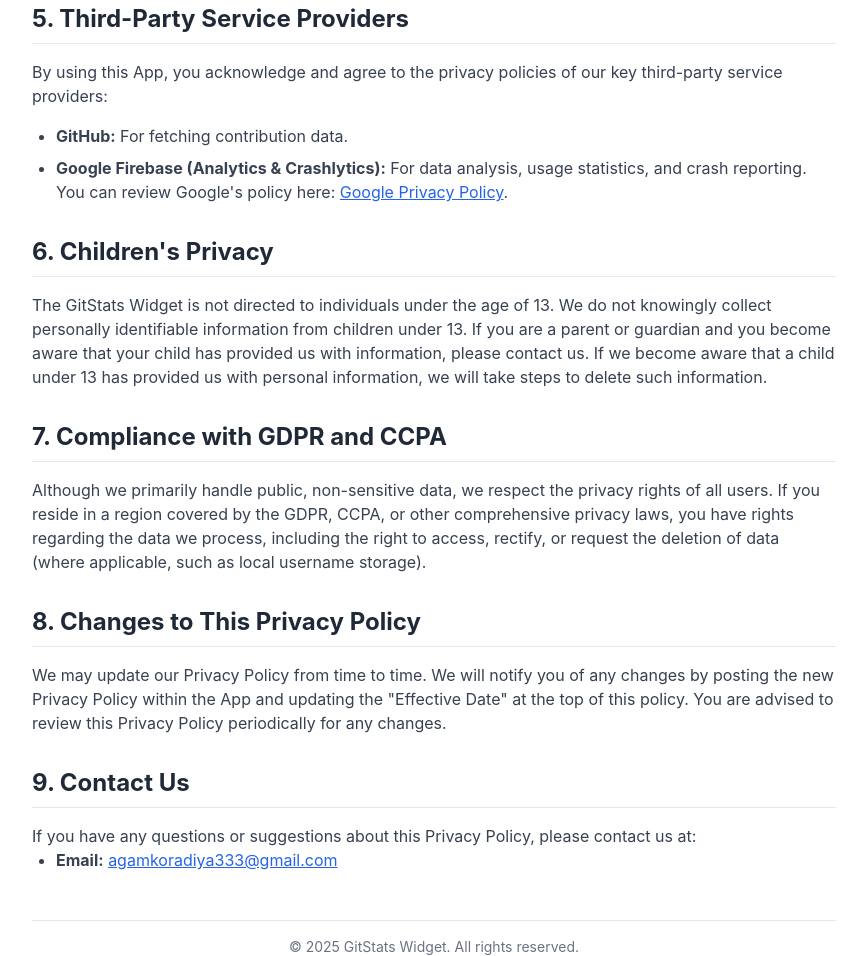
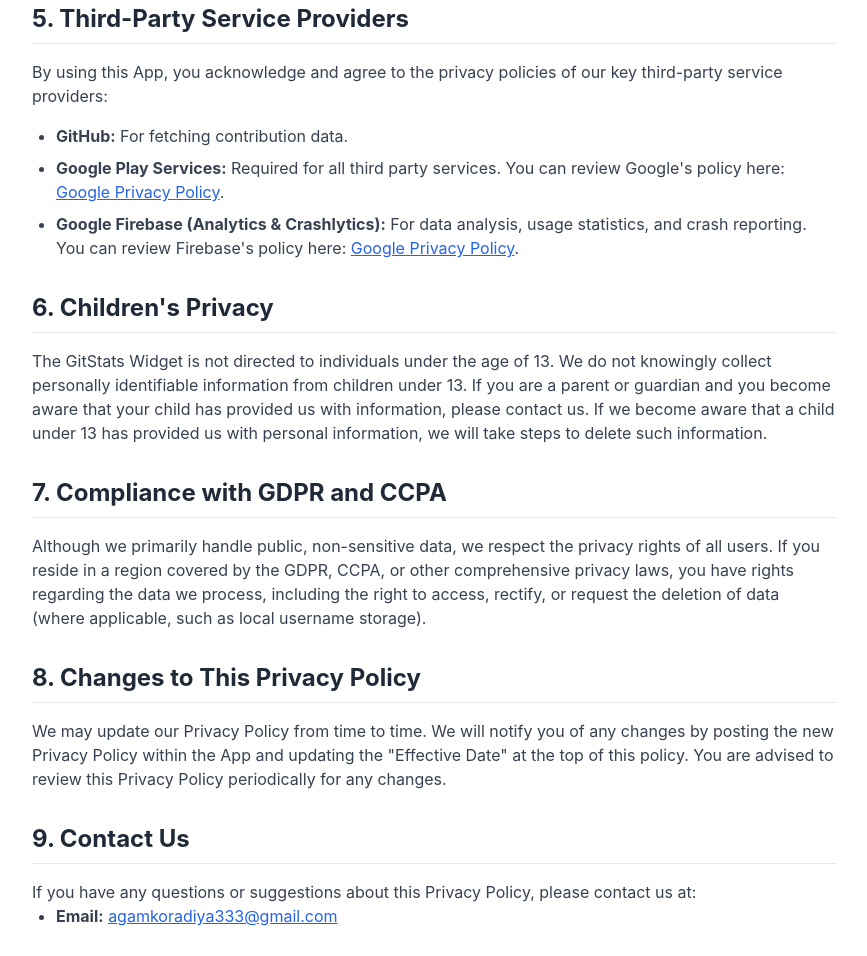
Before and after one commit to agamkoradiya/apps, a plain HTML site: page gitstats/privacy_policy.html in a window 1280 px wide. Shown: the part 2022-2978 px from the top of the page, without its empty margins (206-1073 px from the left). Drawn offline with nearby package versions, Linux system fonts and the light colour scheme.

Commit message:
Update privacy_policy.html

```diff
--- a/gitstats/privacy_policy.html
+++ b/gitstats/privacy_policy.html
@@ -117,8 +117,9 @@
         <p class="mb-4 text-gray-700">By using this App, you acknowledge and agree to the privacy policies of our key third-party service providers:</p>
         <ul class="list-disc ml-6 text-gray-700">
             <li><strong>GitHub:</strong> For fetching contribution data.</li>
+            <li><strong>Google Play Services:</strong> Required for all third party services. You can review Google's policy here: <a href="https://www.google.com/policies/privacy/" class="text-blue-600 hover:text-blue-800 underline">Google Privacy Policy</a>.</li>
             <li>
-                <strong>Google Firebase (Analytics & Crashlytics):</strong> For data analysis, usage statistics, and crash reporting. You can review Google's policy here: <a href="https://policies.google.com/privacy" class="text-blue-600 hover:text-blue-800 underline">Google Privacy Policy</a>.
+                <strong>Google Firebase (Analytics & Crashlytics):</strong> For data analysis, usage statistics, and crash reporting. You can review Firebase's policy here: <a href="https://firebase.google.com/support/privacy" class="text-blue-600 hover:text-blue-800 underline">Google Privacy Policy</a>.
             </li>
         </ul>
 
```
